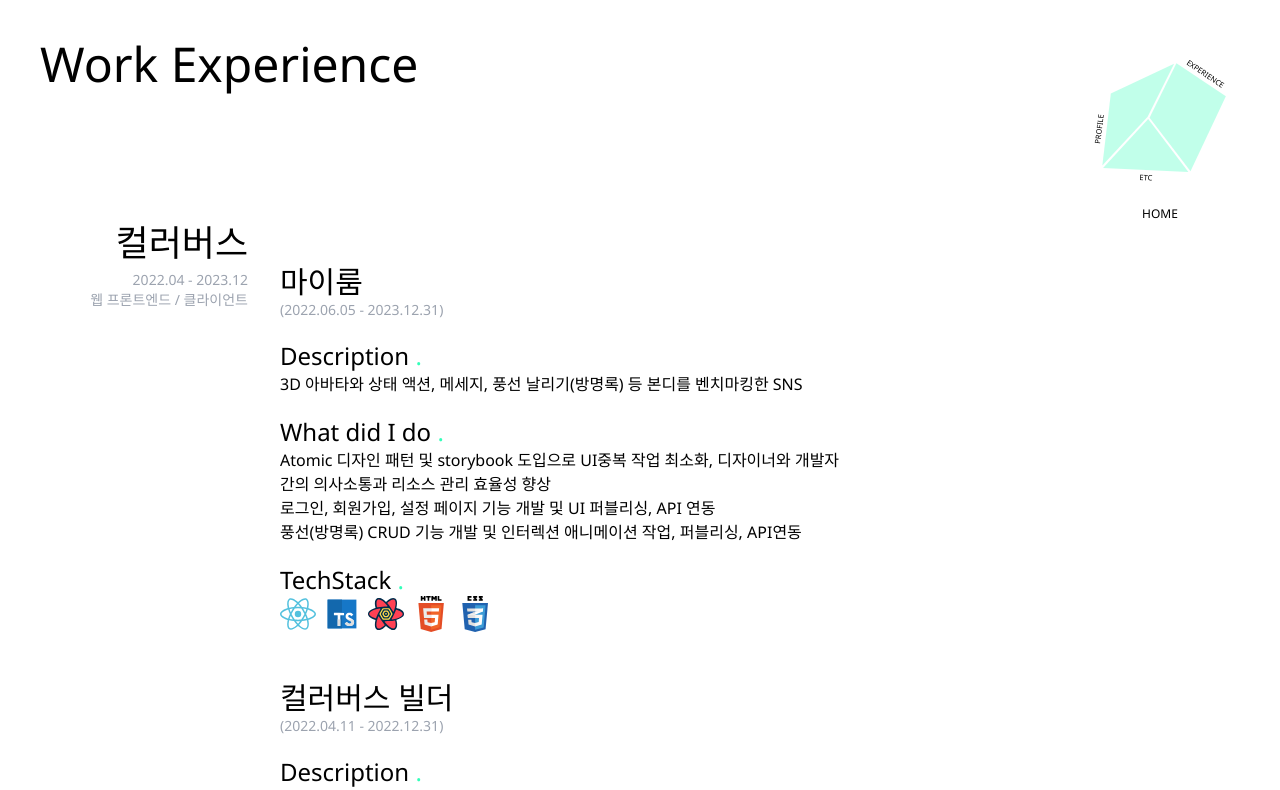
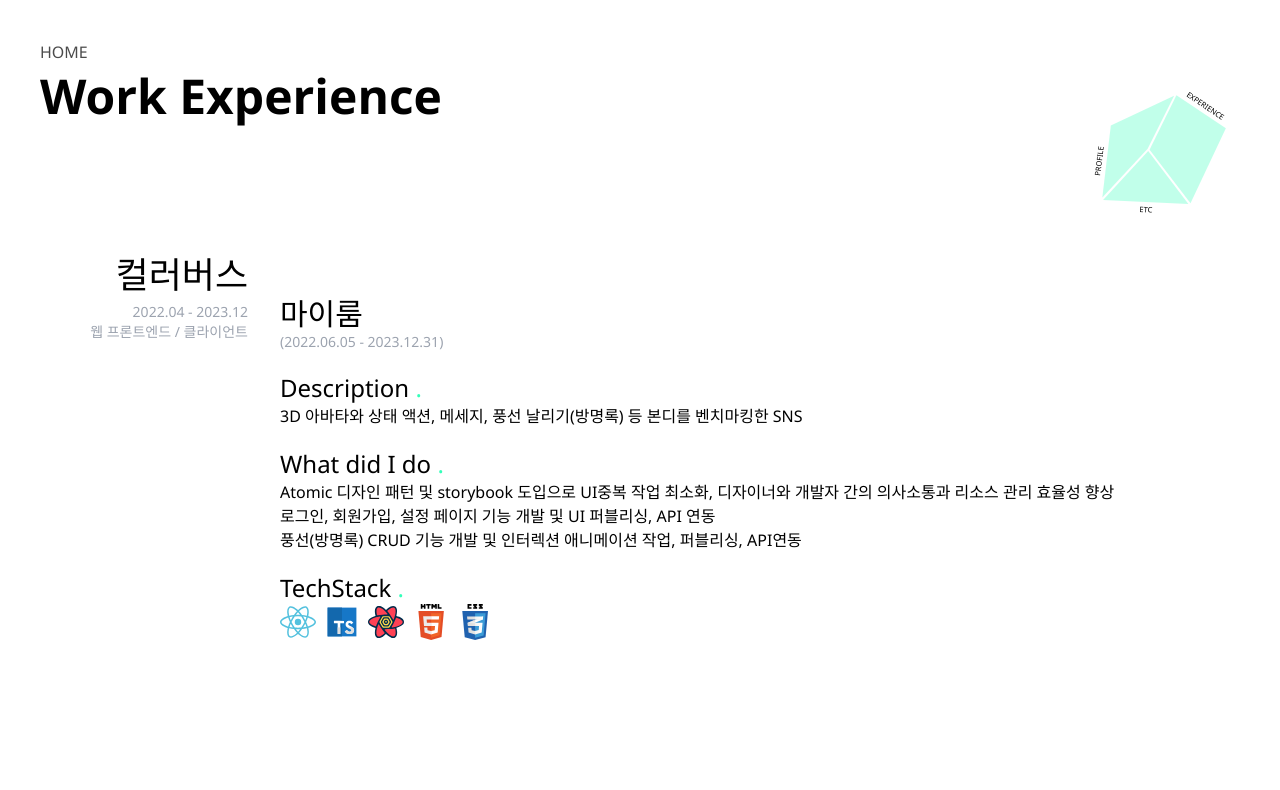
Before and after one commit to okimyj/portfolio, a Next.js app in the folder portfolio-nextjs/: page /experience in a window 1280 px wide. Shown: the top 790 px of the page. Built offline with nearby package versions, Linux system fonts and the light colour scheme.

Commit message:
fix: page별 metadata 수정

```diff
--- a/portfolio-nextjs/src/app/(pages)/etc/page copy.tsx
+++ /dev/null
@@ -1,3 +0,0 @@
-export default function EtcPage() {
-  return <h1>Etc Page.</h1>;
-}
--- a/portfolio-nextjs/src/app/(pages)/etc/page.tsx
+++ b/portfolio-nextjs/src/app/(pages)/etc/page.tsx
@@ -1,3 +1,8 @@
+import { Metadata } from 'next';
+
+export const metadata: Metadata = {
+  title: 'ETC',
+};
 export default function EtcPage() {
   return <h1>Etc Page.</h1>;
 }
--- a/portfolio-nextjs/src/app/(pages)/experience/page.tsx
+++ b/portfolio-nextjs/src/app/(pages)/experience/page.tsx
@@ -1,51 +1,9 @@
-'use client';
-import { useLayoutEffect } from 'react';
-import ExperienceData from '../../../../public/data/experience.json';
 import Experience from '@/components/Experience';
-import gsap from 'gsap';
-import { ScrollTrigger } from 'gsap/ScrollTrigger';
-import './style.css';
-gsap.registerPlugin(ScrollTrigger);
+import { Metadata } from 'next';
+
+export const metadata: Metadata = {
+  title: 'EXPERIENCE',
+};
 export default function ExperiencePage() {
-  useLayoutEffect(() => {
-    gsap.matchMedia().add('(min-width:768px)', () => {
-      const projectWrappers = gsap.utils.toArray<HTMLElement>('.projectWrapper');
-      gsap.utils.toArray<HTMLElement>('.companyWrapper').forEach((company, i) => {
-        ScrollTrigger.create({
-          trigger: company,
-          start: 'top top',
-          end: `${projectWrappers[i].offsetHeight - 100}px top`,
-          pin: true,
-          pinSpacing: false,
-        });
-      });
-    });
-
-    gsap.utils.toArray<HTMLElement>('.experience').forEach((element, i) => {
-      gsap.fromTo(
-        element,
-        { autoAlpha: 0, y: 80 },
-        {
-          autoAlpha: 1,
-          y: 0,
-          duration: 2,
-          scrollTrigger: {
-            scrub: true,
-            trigger: element,
-            start: '10% 90%',
-            end: '10% 70%',
-            // markers: true,
-          },
-        },
-      );
-    });
-  }, []);
-  return (
-    <div>
-      <h1 className="text-5xl mb-32">Work Experience</h1>
-      {ExperienceData.map((el) => (
-        <Experience key={el.companyName} data={el} />
-      ))}
-    </div>
-  );
+  return <Experience />;
 }
--- a/portfolio-nextjs/src/app/(pages)/layout.tsx
+++ b/portfolio-nextjs/src/app/(pages)/layout.tsx
@@ -1,15 +1,18 @@
-import type { Metadata } from 'next';
-
+'use client';
 import MainArt from '@/components/MainArt';
-
-export const metadata: Metadata = {
-  title: 'Page',
-  description: 'Generated by create next app',
-};
-
+import { useRouter } from 'next/navigation';
 export default function RootLayout(props: any) {
+  const router = useRouter();
   return (
     <main className="container m-auto p-10 relative">
+      <div
+        className="mb-2 cursor-pointer hover:text-primary text-base opacity-70"
+        onClick={() => {
+          router.push('/');
+        }}
+      >
+        HOME
+      </div>
       <div className={'flex justify-end'}>
         <MainArt useBlink={false} className="w-40 h-40 absolute" />
       </div>
--- a/portfolio-nextjs/src/app/(pages)/profile/page.tsx
+++ b/portfolio-nextjs/src/app/(pages)/profile/page.tsx
@@ -1,3 +1,8 @@
+import { Metadata } from 'next';
+
+export const metadata: Metadata = {
+  title: 'PROFILE',
+};
 export default function ProfilePage() {
   return <h1>Profile Page</h1>;
 }
--- a/portfolio-nextjs/src/app/layout.tsx
+++ b/portfolio-nextjs/src/app/layout.tsx
@@ -5,10 +5,12 @@ import './globals.css';
 const openSans = Open_Sans({ subsets: ['latin'] });
 
 export const metadata: Metadata = {
-  title: 'Create Next App',
-  description: 'Generated by create next app',
+  title: {
+    template: '%s | OKIMYJ Portfolio',
+    default: 'OKIMYJ Portfolio',
+  },
+  description: 'The best framework',
 };
-
 export default function RootLayout({
   children,
 }: Readonly<{
--- /dev/null
+++ b/portfolio-nextjs/src/components/Experience/company.tsx
@@ -0,0 +1,36 @@
+'use client';
+import Project from './project';
+
+type ExperienceData = {
+  companyName: string;
+  period: string;
+  position: string;
+  projects: ProjectData[];
+};
+export type ProjectData = {
+  name: string;
+  period: string;
+  description: string;
+  whatDidIDo: string[];
+  techStack: string[];
+};
+interface IExperienceProps {
+  className?: string;
+  data: ExperienceData;
+}
+export default function Company({ className, data }: IExperienceProps) {
+  return (
+    <div className={['experience', 'flex flex-col md:flex-row mb-5', className].join(' ')}>
+      <div className="text-left md:text-right mr-8 flex-row min-w-52 w-52 break-keep companyWrapper">
+        <h1 className="text-4xl leading-normal">{data.companyName}</h1>
+        <h2 className="text-sm text-gray-400">{data.period}</h2>
+        <h2 className="text-sm text-gray-400">{data.position}</h2>
+      </div>
+      <div className="projectWrapper">
+        {data.projects.map((el, index) => (
+          <Project key={index} data={el} />
+        ))}
+      </div>
+    </div>
+  );
+}
--- a/portfolio-nextjs/src/components/Experience/index.tsx
+++ b/portfolio-nextjs/src/components/Experience/index.tsx
@@ -1,36 +1,67 @@
 'use client';
-import Project from './project';
+import { useLayoutEffect } from 'react';
+import ExperienceData from '../../../public/data/experience.json';
+import Company from '@/components/Experience/company';
+import gsap from 'gsap';
+import { ScrollTrigger } from 'gsap/ScrollTrigger';
+import './style.css';
+gsap.registerPlugin(ScrollTrigger);
+export default function Experience() {
+  useLayoutEffect(() => {
+    gsap.matchMedia().add('(min-width:768px)', () => {
+      const projectWrappers = gsap.utils.toArray<HTMLElement>('.projectWrapper');
+      gsap.utils.toArray<HTMLElement>('.companyWrapper').forEach((company, i) => {
+        ScrollTrigger.create({
+          trigger: company,
+          start: 'top top',
+          end: `${projectWrappers[i].offsetHeight - 100}px top`,
+          pin: true,
+          pinSpacing: false,
+        });
+      });
+    });
 
-type ExperienceData = {
-  companyName: string;
-  period: string;
-  position: string;
-  projects: ProjectData[];
-};
-export type ProjectData = {
-  name: string;
-  period: string;
-  description: string;
-  whatDidIDo: string[];
-  techStack: string[];
-};
-interface IExperienceProps {
-  className?: string;
-  data: ExperienceData;
-}
-export default function Experience({ className, data }: IExperienceProps) {
+    gsap.utils.toArray<HTMLElement>('.experience').forEach((element) => {
+      gsap.fromTo(
+        element,
+        { autoAlpha: 0 },
+        {
+          autoAlpha: 1,
+          duration: 2,
+          scrollTrigger: {
+            scrub: true,
+            trigger: element,
+            start: '15% 90%',
+            end: '15% 70%',
+          },
+        },
+      );
+    });
+    gsap.utils.toArray<HTMLElement>('.projectUnit').forEach((element) => {
+      gsap.fromTo(
+        element,
+        { autoAlpha: 0, y: 80 },
+        {
+          autoAlpha: 1,
+          y: 0,
+          duration: 1,
+          scrollTrigger: {
+            scrub: true,
+            trigger: element,
+            start: '15% 90%',
+            end: '15% 70%',
+          },
+        },
+      );
+    });
+  }, []);
   return (
-    <div className={['experience', 'flex flex-col md:flex-row mb-5 ', className].join(' ')}>
-      <div className="text-left md:text-right mr-8 flex-row min-w-52 w-52 break-keep companyWrapper">
-        <h1 className="text-4xl leading-normal">{data.companyName}</h1>
-        <h2 className="text-sm text-gray-400">{data.period}</h2>
-        <h2 className="text-sm text-gray-400">{data.position}</h2>
-      </div>
-      <div className="projectWrapper max-w-xl">
-        {data.projects.map((el, index) => (
-          <Project key={index} data={el} />
-        ))}
-      </div>
+    <div>
+      <h1 className="text-5xl mb-32 font-bold">Work Experience</h1>
+      {ExperienceData.map((el) => (
+        <Company key={el.companyName} data={el} />
+      ))}
+      <div className="h-32"></div>
     </div>
   );
 }
--- a/portfolio-nextjs/src/components/Experience/project.tsx
+++ b/portfolio-nextjs/src/components/Experience/project.tsx
@@ -1,6 +1,6 @@
 'use client';
 import DOMPurify from 'dompurify';
-import { ProjectData } from '.';
+import { ProjectData } from './company';
 import SkillIcon from './skillIcon';
 import { useEffect, useState } from 'react';
 
@@ -21,7 +21,7 @@ export default function Project({ data }: IProjectProps) {
     );
   };
   return (
-    <div className="mt-12 mb-5">
+    <div className="projectUnit mt-12 mb-5">
       <h1 className="text-3xl">{data.name}</h1>
       <p className="text-sm text-gray-400">({data.period})</p>
       <SubTitle text="Description" />
--- a/portfolio-nextjs/src/components/MainArt/index.tsx
+++ b/portfolio-nextjs/src/components/MainArt/index.tsx
@@ -71,11 +71,6 @@ export default function MainArt({ className, useBlink = true }: IMainArtProps) {
   return (
     <div className={['text-center', className].join(' ')}>
       <MainArtSVG id={styles.mainArt} />
-      {pathName !== '/' ? (
-        <span className="text-xs cursor-pointer" onClick={() => route.push('/')}>
-          HOME
-        </span>
-      ) : null}
     </div>
   );
 }
--- a/portfolio-nextjs/tailwind.config.js
+++ b/portfolio-nextjs/tailwind.config.js
@@ -1,7 +1,7 @@
 /** @type {import('tailwindcss').Config} */
 module.exports = {
   content: ['./src/pages/**/*.{js,ts,jsx,tsx,mdx}', './src/components/**/*.{js,ts,jsx,tsx,mdx}', './src/app/**/*.{js,ts,jsx,tsx,mdx}'],
-  // darkMode:true,
+  darkMode: true,
   theme: {
     extend: {
       colors: {
```
Also changed, not shown: portfolio-nextjs/src/components/Experience/style.css (renamed from portfolio-nextjs/src/app/(pages)/experience/style.css).
